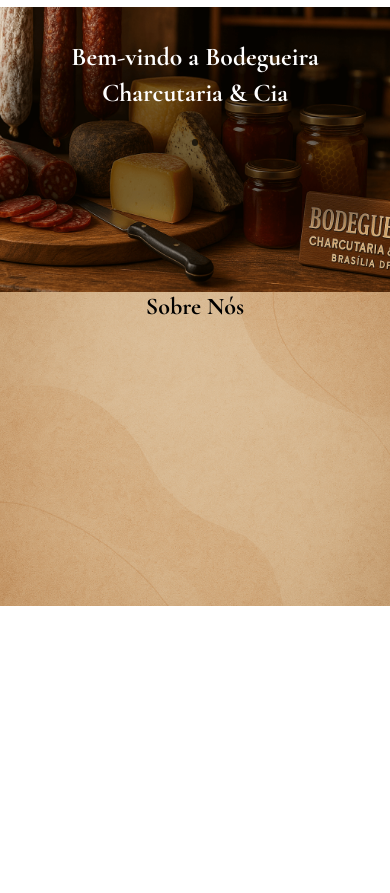
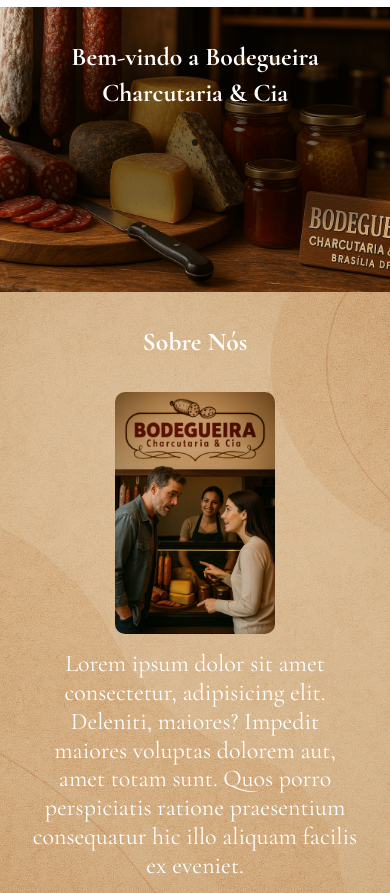
Before and after one commit to yagovysk/Bodegueira-Charcutaria, a plain HTML site: page index.html in a window 390 px wide and 1048 px high. Shown: the part 155-1048 px from the top of the page. Drawn offline with nearby package versions, Linux system fonts and the light colour scheme.

Commit message:
adicionando about

```diff
--- a/index.html
+++ b/index.html
@@ -20,7 +20,10 @@
       name="keywords"
       content="Bodegueira, Charcutaria, Brasília, Produtos, Comida, Ofertas"
     />
-    <link rel="canonical" href="https://bodegueira-charcutaria-vicente-pires.netlify.app/" />
+    <link
+      rel="canonical"
+      href="https://bodegueira-charcutaria-vicente-pires.netlify.app/"
+    />
     <meta name="robots" content="index,follow" />
 
     <!-- Open Graph / Facebook -->
@@ -36,7 +39,10 @@
       property="og:image"
       content="https://bodegueira-charcutaria-vicente-pires.netlify.app/assets/logo-bodegueira.webp"
     />
-    <meta property="og:url" content="https://bodegueira-charcutaria-vicente-pires.netlify.app/" />
+    <meta
+      property="og:url"
+      content="https://bodegueira-charcutaria-vicente-pires.netlify.app/"
+    />
     <meta property="og:type" content="website" />
 
     <!-- Twitter Card -->
@@ -323,7 +329,15 @@
         </article>
       </section>
       <section class="about" id="about">
-        <h2>Sobre Nós</h2>
+        <h2 class="title">Sobre Nós</h2>
+        <img src="./assets/about-img.png" alt="" />
+        <p class="paragraph-about">
+          Lorem ipsum dolor sit amet consectetur, adipisicing elit. Deleniti,
+          maiores? Impedit maiores voluptas dolorem aut, amet totam sunt. Quos
+          porro perspiciatis ratione praesentium consequatur hic illo aliquam
+          facilis ex eveniet.
+        </p>
+        <a href="">Veja nossos produtos!</a>
       </section>
     </main>
 
--- a/style.css
+++ b/style.css
@@ -144,12 +144,31 @@ body {
 /* Seção About */
 .about {
   display: flex;
-  justify-content: center;
+  flex-direction: column;
+  align-items: center;
   background-image: url("./assets/background-about.webp");
   background-size: cover;
   background-position: center;
+  gap: 1rem;
   width: 100%;
-  height: 100vh;
+  padding: 2rem 8rem;
+  text-align: center;
+}
+
+.about .paragraph-about {
+  color: #fff;
+  font-size: 1.5rem;
+  line-height: 1.2;
+  font-family: "Cormorant Garamond", serif;
+}
+
+.about img {
+  width: 20rem;
+  border-radius: 10px;
+}
+
+.about a {
+  text-decoration: none;
 }
 
 /* Responsividade para Mobile */
@@ -203,6 +222,10 @@ body {
     background-color: #000000b6;
     border-radius: 10px;
     padding: 0.2rem;
+  }
+
+  .about .paragraph {
+    max-width: 80%;
   }
 
   .titles {
@@ -286,6 +309,11 @@ body {
 
   /* Ajuste Opcional para Seção About em Mobile */
   .about {
-    height: 30vh;
+    height: 100%;
+    padding: 2rem;
+  }
+
+  .about img {
+    width: 10rem;
   }
 }
```
Also changed, not shown: assets/about-img.png (added).
